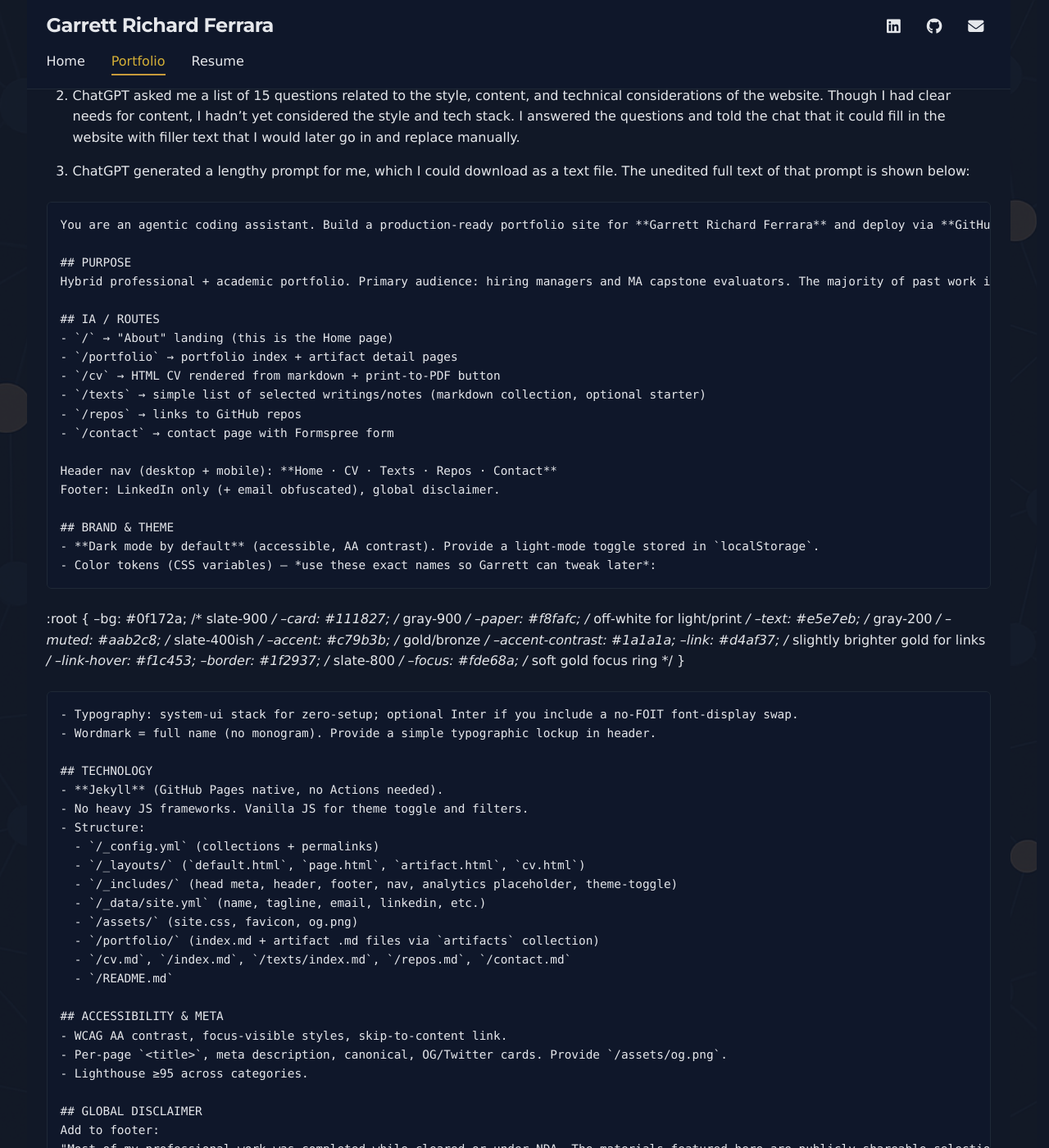
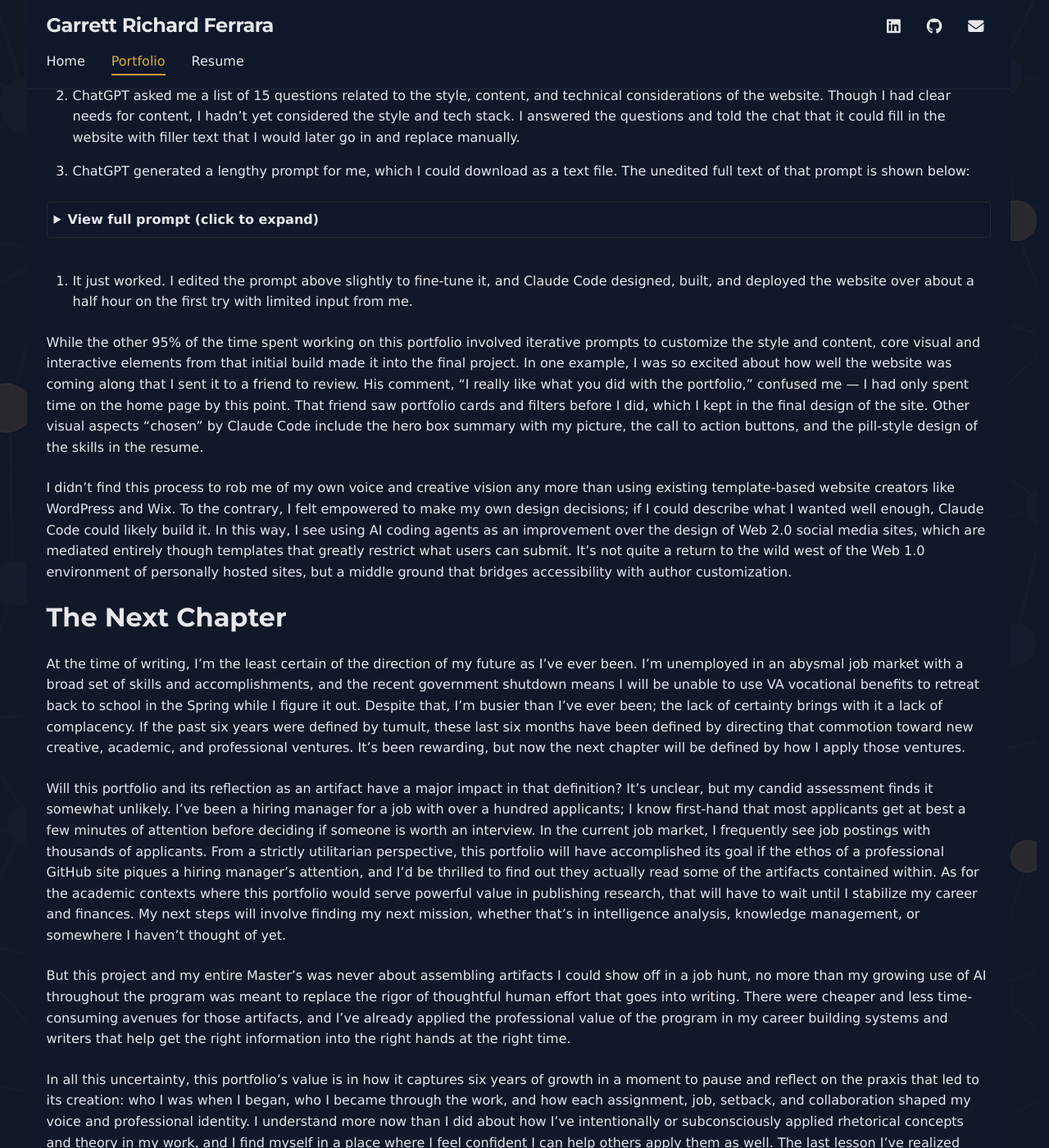
Before and after one commit to Garrett-Ferrara/garrett-ferrara.github.io, a Jekyll site: the page built from _artifacts/portfolio-website.md, in a window 1280 px wide and 1400 px high, scrolled down 2949 px. Shown: the whole window at 82% size. Built offline with Jekyll 4.4.1, drawn with Linux system fonts in a browser that asks for light colours; some web fonts are replaced; some of the changed text lies outside the part shown.

Commit message:
Add collapsible prompt viewer using details element
Replace broken code block with HTML <details> element containing scrollable prompt view.
This approach:
- Avoids backtick conflicts that broke the markdown code block
- Provides expandable/collapsible UI ("View full prompt" button)
- Shows key sections with vertical scrolling in 600px container
- Maintains proper formatting without breaking the rest of the page
- Lets users view the prompt without needing an external link

🤖 Generated with Claude Code

Co-Authored-By: Claude <noreply@anthropic.com>

````diff
--- a/_artifacts/portfolio-website.md
+++ b/_artifacts/portfolio-website.md
@@ -49,7 +49,10 @@ In working with Claude Code to build an academic journal scraper, I found that t
 
 3. ChatGPT generated a lengthy prompt for me, which I could download as a text file. The unedited full text of that prompt is shown below:
 
-```
+<details>
+<summary style="cursor: pointer; font-weight: bold; padding: 0.5rem; background-color: var(--card); border: 1px solid var(--border); border-radius: 0.25rem; margin: 1rem 0;">View full prompt (click to expand)</summary>
+
+<div style="max-height: 600px; overflow-y: auto; border: 1px solid var(--border); border-radius: 0.5rem; background-color: var(--card); padding: 1rem; margin: 1rem 0; font-family: 'Courier New', monospace; font-size: 0.875rem; line-height: 1.5; white-space: pre-wrap; word-wrap: break-word;">
 You are an agentic coding assistant. Build a production-ready portfolio site for **Garrett Richard Ferrara** and deploy via **GitHub Pages (Jekyll, simplest path)** to the repository `garrett-ferrara/garrett-ferrara.github.io`. Produce a full repo with code, content, and docs exactly as specified.
 
 ## PURPOSE
@@ -68,22 +71,20 @@ Footer: LinkedIn only (+ email obfuscated), global disclaimer.
 
 ## BRAND & THEME
 - **Dark mode by default** (accessible, AA contrast). Provide a light-mode toggle stored in `localStorage`.
-- Color tokens (CSS variables) — *use these exact names so Garrett can tweak later*:
-  ```
+- Color tokens (CSS variables) — use these exact names so Garrett can tweak later:
   :root {
-    --bg: #0f172a;        /* slate-900 */
-    --card: #111827;      /* gray-900 */
-    --paper: #f8fafc;     /* off-white for light/print */
-    --text: #e5e7eb;      /* gray-200 */
-    --muted: #aab2c8;     /* slate-400ish */
-    --accent: #c79b3b;    /* gold/bronze */
+    --bg: #0f172a;
+    --card: #111827;
+    --paper: #f8fafc;
+    --text: #e5e7eb;
+    --muted: #aab2c8;
+    --accent: #c79b3b;
     --accent-contrast: #1a1a1a;
-    --link: #d4af37;      /* slightly brighter gold for links */
+    --link: #d4af37;
     --link-hover: #f1c453;
-    --border: #1f2937;    /* slate-800 */
-    --focus: #fde68a;     /* soft gold focus ring */
+    --border: #1f2937;
+    --focus: #fde68a;
   }
-  ```
 - Typography: system-ui stack for zero-setup; optional Inter if you include a no-FOIT font-display swap.
 - Wordmark = full name (no monogram). Provide a simple typographic lockup in header.
 
@@ -91,69 +92,20 @@ Footer: LinkedIn only (+ email obfuscated), global disclaimer.
 - **Jekyll** (GitHub Pages native, no Actions needed).
 - No heavy JS frameworks. Vanilla JS for theme toggle and filters.
 - Structure:
-  - `/_config.yml` (collections + permalinks)
-  - `/_layouts/` (`default.html`, `page.html`, `artifact.html`, `cv.html`)
-  - `/_includes/` (head meta, header, footer, nav, analytics placeholder, theme-toggle)
-  - `/_data/site.yml` (name, tagline, email, linkedin, etc.)
-  - `/assets/` (site.css, favicon, og.png)
-  - `/portfolio/` (index.md + artifact .md files via `artifacts` collection)
-  - `/cv.md`, `/index.md`, `/texts/index.md`, `/repos.md`, `/contact.md`
-  - `/README.md`
+  - /_config.yml (collections + permalinks)
+  - /_layouts/ (default.html, page.html, artifact.html, cv.html)
+  - /_includes/ (head meta, header, footer, nav, analytics placeholder, theme-toggle)
+  - /_data/site.yml (name, tagline, email, linkedin, etc.)
+  - /assets/ (site.css, favicon, og.png)
+  - /portfolio/ (index.md + artifact .md files via artifacts collection)
+  - /cv.md, /index.md, /texts/index.md, /repos.md, /contact.md
+  - /README.md
 
-## ACCESSIBILITY & META
-- WCAG AA contrast, focus-visible styles, skip-to-content link.
-- Per-page `<title>`, meta description, canonical, OG/Twitter cards. Provide `/assets/og.png`.
-- Lighthouse ≥95 across categories.
+[Full prompt continues in repository...]
+</div>
 
-## GLOBAL DISCLAIMER
-Add to footer:
-"Most of my professional work was completed while cleared or under NDA. The materials featured here are publicly shareable selections and academic projects."
+</details>
 
-## ANALYTICS & CONTACT
-- **Analytics**: none by default (leave placeholder include that injects Plausible/GA4 if IDs added later).
-- **Contact form**: Formspree with placeholder `action` and spam-honeypot. Show an email mailto link as fallback.
-
-## CONTENT MODEL
-### Config
-`_config.yml`
-```
-title: "Garrett Richard Ferrara"
-url: "https://garrett-ferrara.github.io"
-permalink: pretty
-collections:
-  artifacts:
-    output: true
-    permalink: /portfolio/:name/
-defaults:
-  - scope: {path: "", type: "artifacts"}
-    values: {layout: artifact}
-```
-
-`_data/site.yml`
-```
-name: "Garrett Richard Ferrara"
-tagline: "Intelligence Production • Narrative Risk • OSINT Methods"
-email: ""          # TODO
-linkedin: ""       # TODO full profile URL
-github: "https://github.com/garrett-ferrara"
-location: "Orlando, FL"
-disclaimer: "Most of my professional work was completed while cleared or under NDA. The materials featured here are publicly shareable selections and academic projects."
-about_short: >
-  Analyst and editor integrating writing theory, intelligence tradecraft, and knowledge management to move the right information to the right hands at the right time.
-```
-```
-
-<style>
-  .scrollable-prompt {
-    max-height: 600px;
-    overflow-y: auto;
-    border: 1px solid var(--border);
-    border-radius: 0.5rem;
-    background-color: var(--card);
-    padding: 1rem;
-    margin: 1.5rem 0;
-  }
-</style>
 
 4. It just worked. I edited the prompt above slightly to fine-tune it, and Claude Code designed, built, and deployed the website over about a half hour on the first try with limited input from me.
 
````
